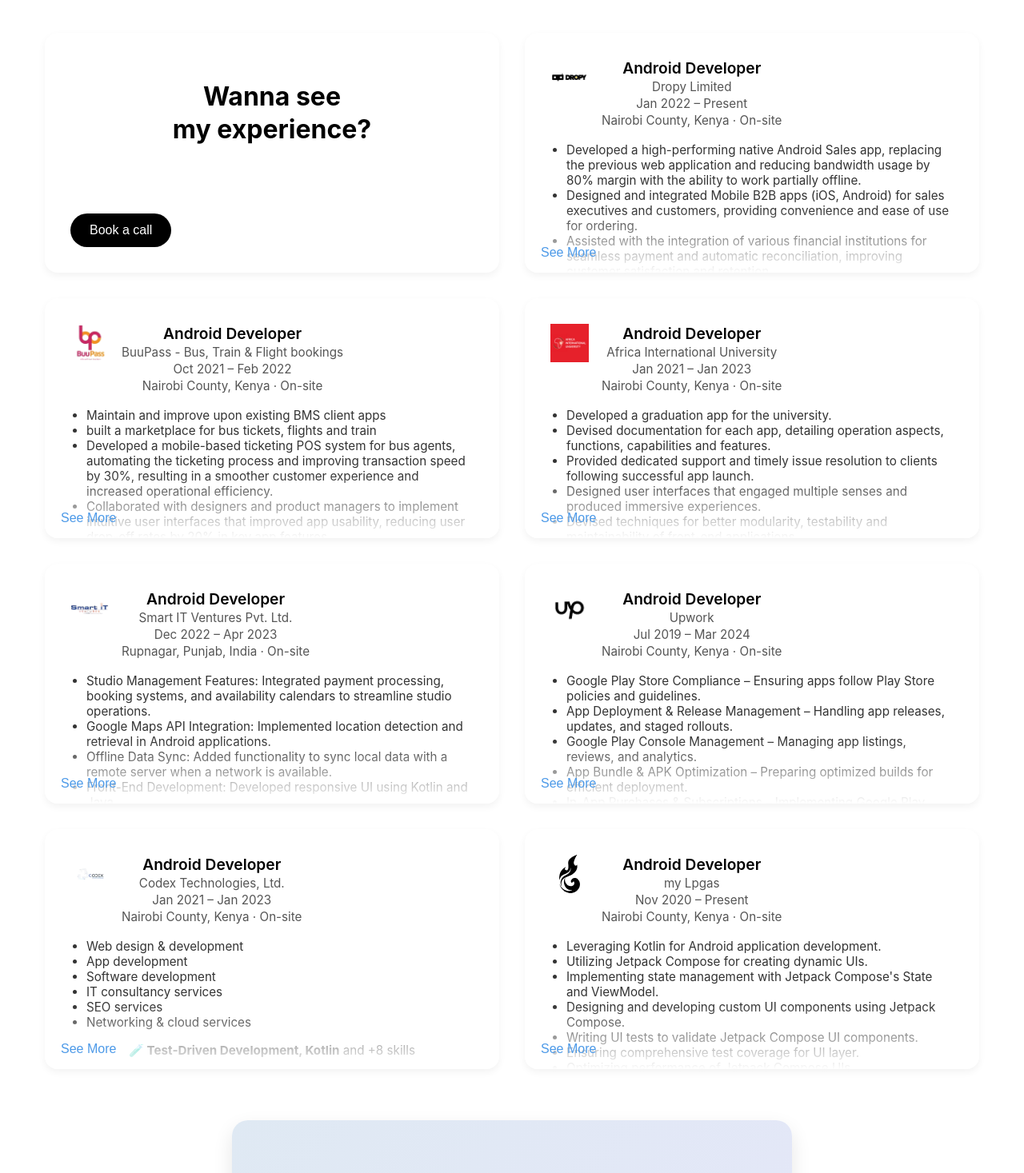
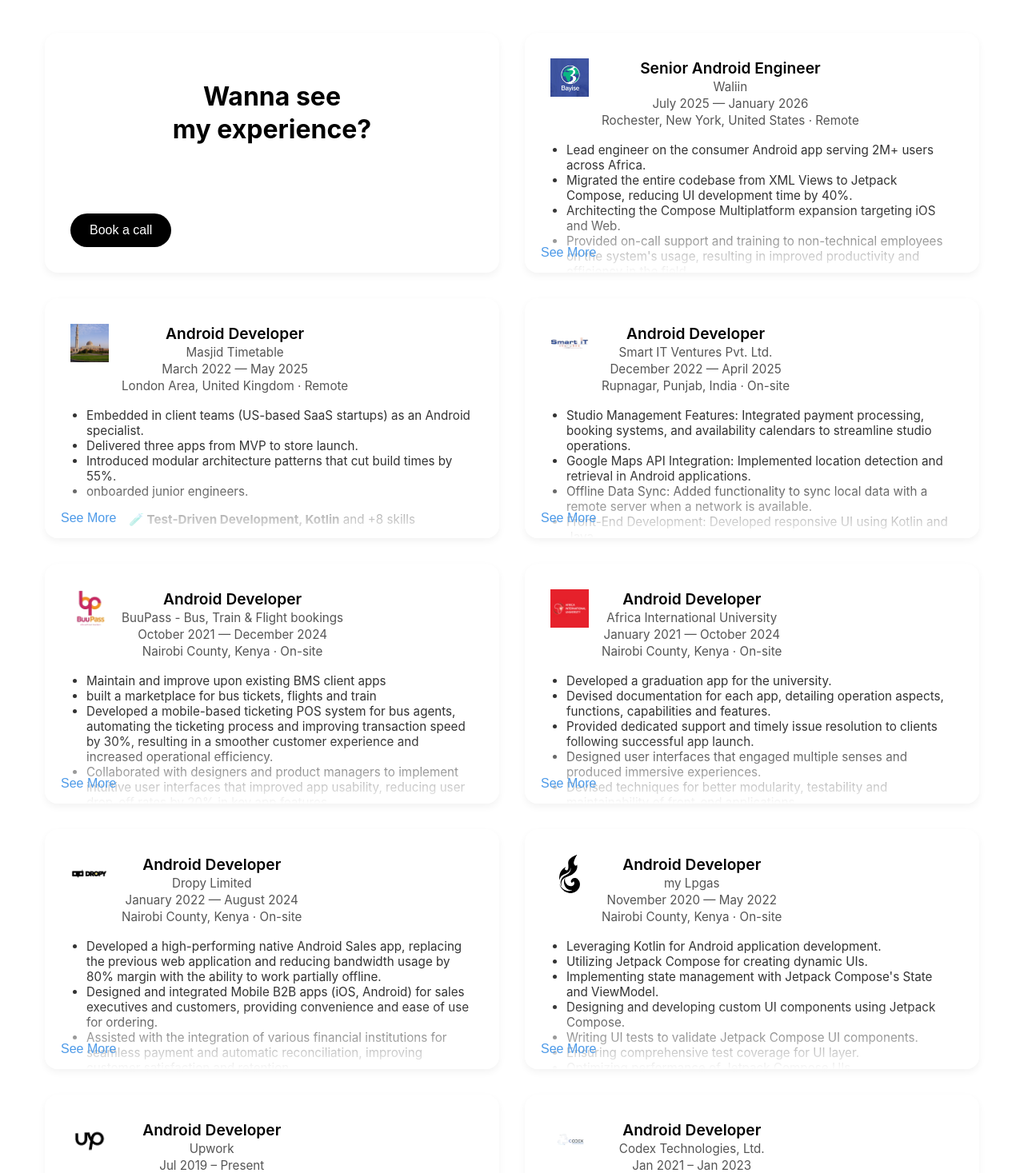
Before and after one commit to Terence-jumba/portfolioo, a React (Create React App) app: page / in a window 1280 px wide. Shown: the part 3800-5267 px from the top of the page at 80% size. Built offline with nearby package versions, Linux system fonts and the light colour scheme.

Commit message:
updated experience section

```diff
--- a/src/Experience.js
+++ b/src/Experience.js
@@ -3,6 +3,8 @@
 import dropy from './dropy.png';
 import upworklogoo from './upworklogoo.png';
 import smartitlogoo from './smartitlogoo.png';
+import waliinlogo from './waliinlogo.jpeg';
+import masjidlogo from './masjidlogo.webp';
 import aiulogo from './aiulogo.jpg';
 import codexlogo from './codexlogoo.png';
 import buupasslogo from './buupasslogoo.png';
@@ -20,21 +22,21 @@
     // add my lpgas
 
     const jobs = [
-        {
-            company: 'Dropy Limited',
-            title: 'Android Developer',
-            duration: 'Jan 2022 – Present',
-            logo: dropy,
-            location: "Nairobi County, Kenya · On-site",
+         {
+            company: 'Waliin',
+            title: 'Senior Android Engineer',
+            duration: 'July 2025 — January 2026',
+            logo: waliinlogo,
+            location: "Rochester, New York, United States · Remote",
             description: [
                 {
-                    pointo: "Developed a high-performing native Android Sales app, replacing the previous web application and reducing bandwidth usage by 80% margin with the ability to work partially offline."
+                    pointo: "Lead engineer on the consumer Android app serving 2M+ users across Africa."
                 },
                 {
-                    pointo: "Designed and integrated Mobile B2B apps (iOS, Android) for sales executives and customers, providing convenience and ease of use for ordering."
+                    pointo: "Migrated the entire codebase from XML Views to Jetpack Compose, reducing UI development time by 40%."
                 },
                 {
-                    pointo: "Assisted with the integration of various financial institutions for seamless payment and automatic reconciliation, improving customer satisfaction and retention."
+                    pointo: "Architecting the Compose Multiplatform expansion targeting iOS and Web."
                 },
                 {
                     pointo: "Provided on-call support and training to non-technical employees on the system's usage, resulting in improved productivity and efficiency in the field."
@@ -44,13 +46,64 @@
                 },
                 {
                     pointo: "Implemented Unit Tests to ensure app stability and minimize production bugs."
+                }
+            ]
+        },
+        {
+            company: 'Masjid Timetable',
+            title: 'Android Developer',
+            duration: 'March 2022 — May 2025',
+            logo: masjidlogo,
+            location: "London Area, United Kingdom · Remote",
+            description: [
+                {
+                    pointo: "Embedded in client teams (US-based SaaS startups) as an Android specialist."
                 },
+                {
+                    pointo: "Delivered three apps from MVP to store launch."
+                },
+                {
+                    pointo: "Introduced modular architecture patterns that cut build times by 55%."
+                },
+                {
+                    pointo: "onboarded junior engineers."
+                }
+            ]
+        },
+           {
+            company: 'Smart IT Ventures Pvt. Ltd.',
+            title: 'Android Developer',
+            duration: 'December 2022 — April 2025',
+            logo: smartitlogoo,
+            location: "Rupnagar, Punjab, India · On-site",
+            description: [
+                {
+                    pointo: "Studio Management Features: Integrated payment processing, booking systems, and availability calendars to streamline studio operations."
+                },
+                {
+                    pointo: "Google Maps API Integration: Implemented location detection and retrieval in Android applications."
+                },
+                {
+                    pointo: "Offline Data Sync: Added functionality to sync local data with a remote server when a network is available."
+                },
+                {
+                    pointo: "Front-End Development: Developed responsive UI using Kotlin and Java."
+                },
+                {
+                    pointo: "API Integration: Utilized Retrofit for seamless backend communication and data retrieval."
+                },
+                {
+                    pointo: "Real-Time Chat: Integrated Firebase Database for real-time chat functionality."
+                },
+                {
+                    pointo: "Architecture: Followed MVVM architecture for clean and maintainable code structure."
+                }
             ]
         },
         {
             company: 'BuuPass - Bus, Train & Flight bookings',
             title: 'Android Developer',
-            duration: 'Oct 2021 – Feb 2022',
+            duration: 'October 2021 — December 2024',
             logo: buupasslogo,
             location: "Nairobi County, Kenya · On-site",
             description: [
@@ -75,7 +128,7 @@
         {
             company: 'Africa International University',
             title: 'Android Developer',
-            duration: 'Jan 2021 – Jan 2023',
+            duration: 'January 2021 — October 2024',
             logo: aiulogo,
             location: "Nairobi County, Kenya · On-site",
             description: [
@@ -112,39 +165,78 @@
             ]
         },
         {
-            company: 'Smart IT Ventures Pvt. Ltd.',
+            company: 'Dropy Limited',
             title: 'Android Developer',
-            duration: 'Dec 2022 – Apr 2023',
-            logo: smartitlogoo,
-            location: "Rupnagar, Punjab, India · On-site",
+            duration: 'January 2022 — August 2024',
+            logo: dropy,
+            location: "Nairobi County, Kenya · On-site",
             description: [
                 {
-                    pointo: "Studio Management Features: Integrated payment processing, booking systems, and availability calendars to streamline studio operations."
+                    pointo: "Developed a high-performing native Android Sales app, replacing the previous web application and reducing bandwidth usage by 80% margin with the ability to work partially offline."
                 },
                 {
-                    pointo: "Google Maps API Integration: Implemented location detection and retrieval in Android applications."
+                    pointo: "Designed and integrated Mobile B2B apps (iOS, Android) for sales executives and customers, providing convenience and ease of use for ordering."
                 },
                 {
-                    pointo: "Offline Data Sync: Added functionality to sync local data with a remote server when a network is available."
+                    pointo: "Assisted with the integration of various financial institutions for seamless payment and automatic reconciliation, improving customer satisfaction and retention."
                 },
                 {
-                    pointo: "Front-End Development: Developed responsive UI using Kotlin and Java."
+                    pointo: "Provided on-call support and training to non-technical employees on the system's usage, resulting in improved productivity and efficiency in the field."
                 },
                 {
-                    pointo: "API Integration: Utilized Retrofit for seamless backend communication and data retrieval."
+                    pointo: "Continuously incorporated user feedback to improve app experience and fix bugs, resulting in higher customer satisfaction."
                 },
                 {
-                    pointo: "Real-Time Chat: Integrated Firebase Database for real-time chat functionality."
+                    pointo: "Implemented Unit Tests to ensure app stability and minimize production bugs."
+                },
+            ]
+        },
+          {
+            company: 'my Lpgas',
+            title: 'Android Developer',
+            duration: 'November 2020 — May 2022',
+            logo: lpgaslogo,
+            location: "Nairobi County, Kenya · On-site",
+            description: [
+                {
+                    pointo: "Leveraging Kotlin for Android application development."
                 },
                 {
-                    pointo: "Architecture: Followed MVVM architecture for clean and maintainable code structure."
+                    pointo: "Utilizing Jetpack Compose for creating dynamic UIs."
+                },
+                {
+                    pointo: "Implementing state management with Jetpack Compose's State and ViewModel."
+                },
+                {
+                    pointo: "Designing and developing custom UI components using Jetpack Compose."
+                },
+                {
+                    pointo: "Writing UI tests to validate Jetpack Compose UI components."
+                },
+                {
+                    pointo: "Ensuring comprehensive test coverage for UI layer."
+                },
+                {
+                    pointo: "Optimizing performance of Jetpack Compose UIs."
+                },
+                {
+                    pointo: "Integrating Jetpack libraries for enhanced functionality."
+                },
+                {
+                    pointo: "Applying the MVVM architecture pattern for scalable and testable code."
+                },
+                {
+                    pointo: "Using Retrofit for networking and managing API integrations."
+                },
+                {
+                    pointo: "Implementing Paging to handle large data sets efficiently."
                 }
             ]
         },
         {
             company: 'Upwork',
             title: 'Android Developer',
-            duration: 'Jul 2019 – Mar 2024',
+            duration: 'Jul 2019 – Present',
             logo: upworklogoo,
             location: "Nairobi County, Kenya · On-site",
             description: [
@@ -206,50 +298,8 @@
                     pointo: "Networking & cloud services"
                 }
             ]
-        },
-        {
-            company: 'my Lpgas',
-            title: 'Android Developer',
-            duration: 'Nov 2020 – Present',
-            logo: lpgaslogo,
-            location: "Nairobi County, Kenya · On-site",
-            description: [
-                {
-                    pointo: "Leveraging Kotlin for Android application development."
-                },
-                {
-                    pointo: "Utilizing Jetpack Compose for creating dynamic UIs."
-                },
-                {
-                    pointo: "Implementing state management with Jetpack Compose's State and ViewModel."
-                },
-                {
-                    pointo: "Designing and developing custom UI components using Jetpack Compose."
-                },
-                {
-                    pointo: "Writing UI tests to validate Jetpack Compose UI components."
-                },
-                {
-                    pointo: "Ensuring comprehensive test coverage for UI layer."
-                },
-                {
-                    pointo: "Optimizing performance of Jetpack Compose UIs."
-                },
-                {
-                    pointo: "Integrating Jetpack libraries for enhanced functionality."
-                },
-                {
-                    pointo: "Applying the MVVM architecture pattern for scalable and testable code."
-                },
-                {
-                    pointo: "Using Retrofit for networking and managing API integrations."
-                },
-                {
-                    pointo: "Implementing Paging to handle large data sets efficiently."
-                }
-            ]
         }
-    ];
+    ]
 
     return (
         <section className="experience-section">
```
Also changed, not shown: src/masjidlogo.webp (added), src/waliinlogo.jpeg (added).
